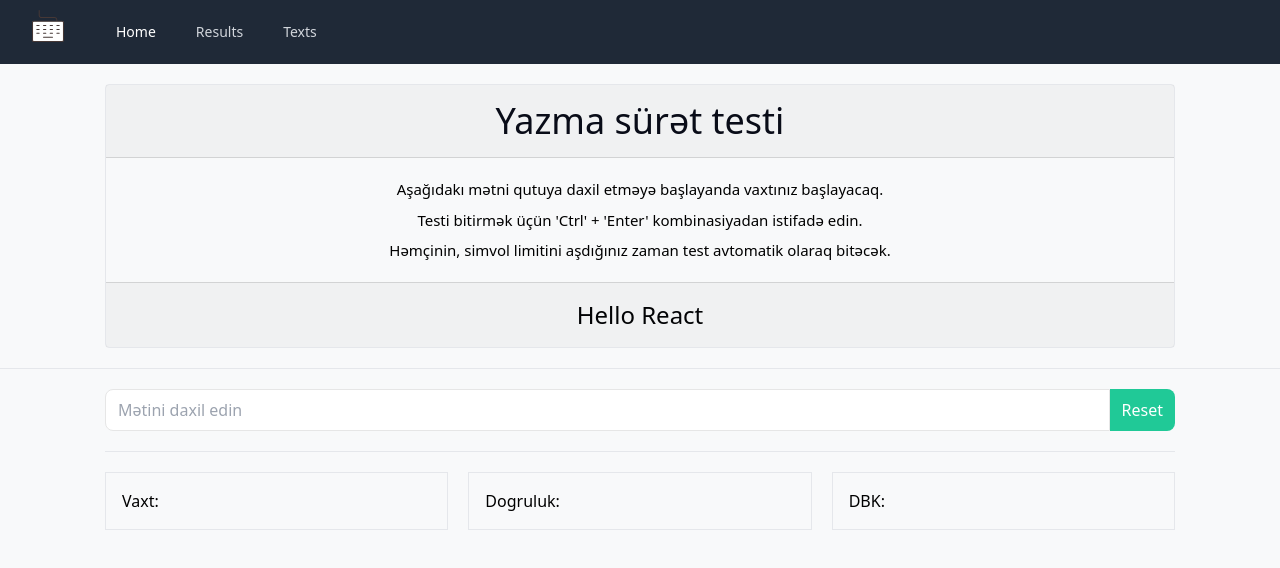
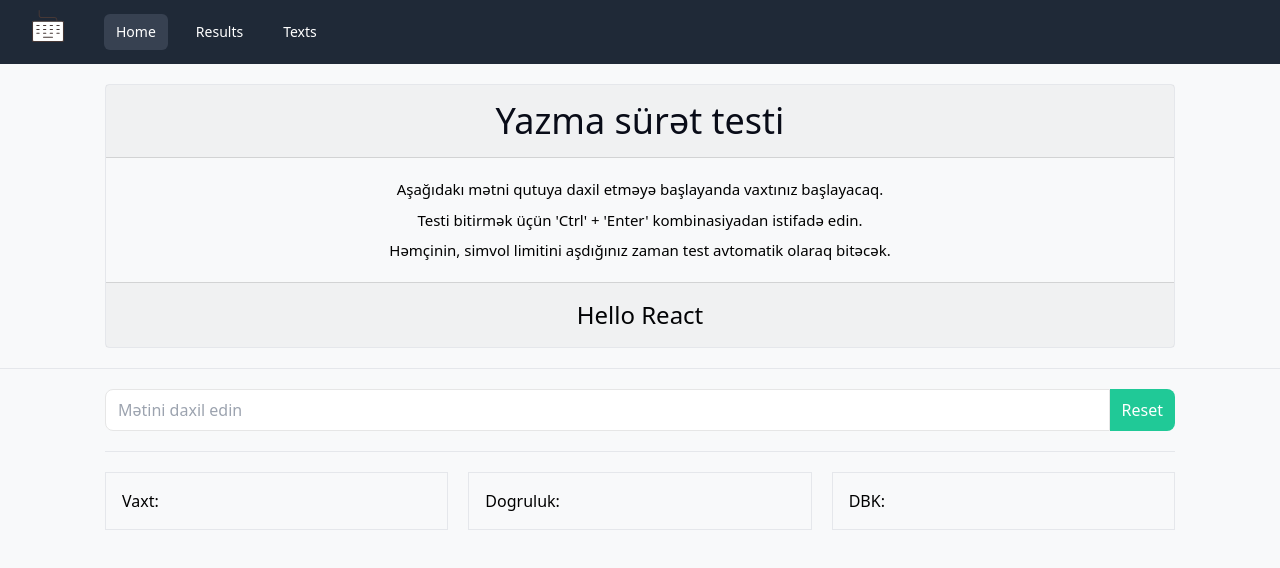
Before and after one commit to Sabuhi0/react-typing-speed, a React (Vite) app: page / in a window 1280 px wide. Shown: the top 568 px of the page. Built offline with nearby package versions, Linux system fonts and the light colour scheme.

Commit message:
Added NavLink

```diff
--- a/src/components/Navbar/index.jsx
+++ b/src/components/Navbar/index.jsx
@@ -1,8 +1,16 @@
 import React, { useState } from "react";
 import { Transition } from "@headlessui/react";
+import { NavLink, useLocation } from "react-router-dom";
 
 const Navbar = () => {
   const [isOpen, setIsOpen] = useState(false);
+
+  const location = useLocation();
+
+  const { pathname } = location
+
+  const splitLocation = pathname.split("/");
+
   return (
     <nav className="bg-gray-800">
       <div className="max-w-7xl mx-auto px-4 sm:px-6 lg:px-8">
@@ -17,26 +25,26 @@ const Navbar = () => {
             </div>
             <div className="hidden md:block">
               <div className="ml-10 flex items-baseline space-x-4">
-                <a
-                  href="#"
-                  className=" hover:bg-gray-700 text-white px-3 py-2 rounded-md text-sm font-medium"
+                <NavLink
+                  to="/"
+                  className={`hover:bg-gray-700 text-white px-3 py-2 rounded-md text-sm font-medium ${splitLocation[1] === "" ? "bg-gray-700" : ""}`}
                 >
                   Home
-                </a>
+                </NavLink>
 
-                <a
-                  href="#"
-                  className="text-gray-300 hover:bg-gray-700 hover:text-white px-3 py-2 rounded-md text-sm font-medium"
+                <NavLink
+                  to="/results"
+                  className={`hover:bg-gray-700 text-white px-3 py-2 rounded-md text-sm font-medium ${splitLocation[1] === "results" ? "bg-gray-700" : ""}`}
                 >
                   Results
-                </a>
+                </NavLink>
 
-                <a
-                  href="#"
-                  className="text-gray-300 hover:bg-gray-700 hover:text-white px-3 py-2 rounded-md text-sm font-medium"
+                <NavLink
+                  to="/challenges"
+                  className={`hover:bg-gray-700 text-white px-3 py-2 rounded-md text-sm font-medium ${splitLocation[1] === "challenges" ? "bg-gray-700" : ""}`}
                 >
                   Texts
-                </a>
+                </NavLink>
               </div>
             </div>
           </div>
```
